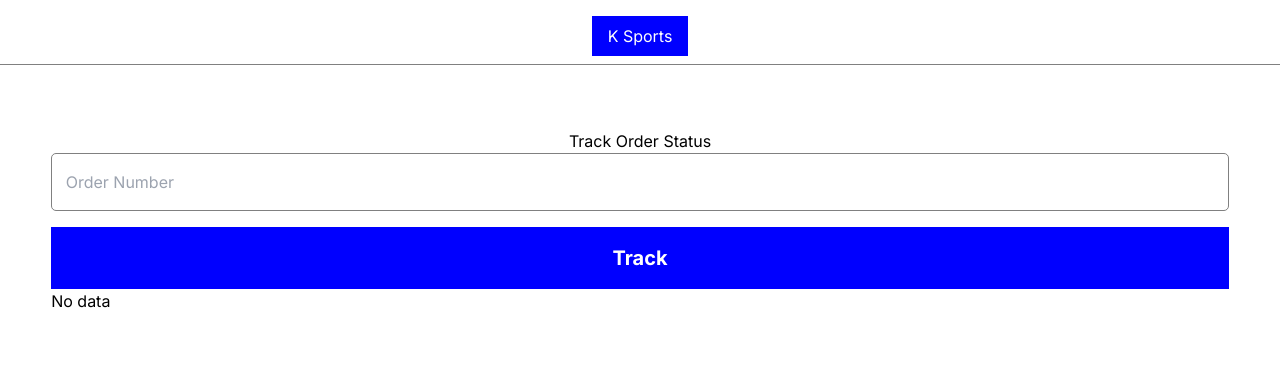
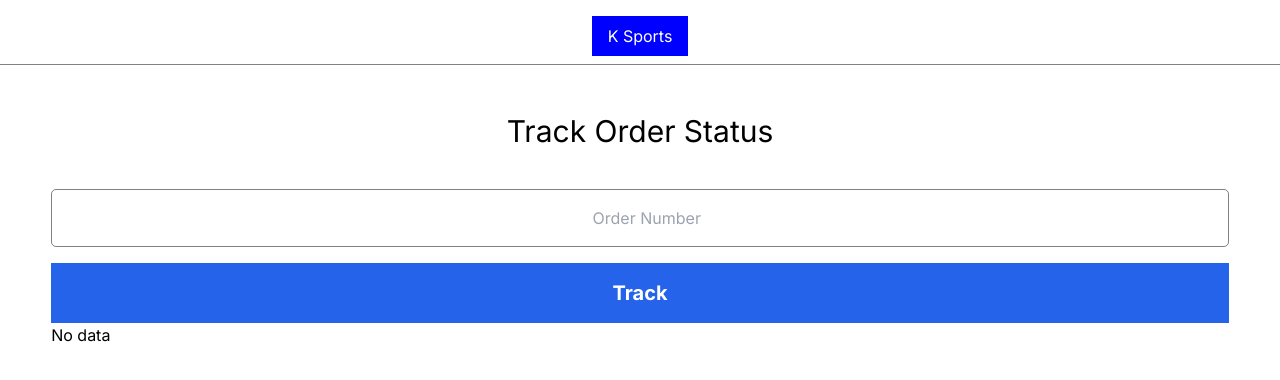
Before and after one commit to KlintLee115/ksports, a Next.js app: page /trackmyorder in a window 1280 px wide. Shown: the top 380 px of the page. Built offline with nearby package versions, Linux system fonts and the light colour scheme.

Commit message:
trackorder ui update

```diff
--- a/src/app/trackmyorder/page.tsx
+++ b/src/app/trackmyorder/page.tsx
@@ -22,6 +22,7 @@ const styles: { [key: string]: CSSProperties } = {
         lineHeight: "7vh",
         outline: "none",
         marginBottom: "2vh",
+        textAlign:"center"
     },
 };
 
@@ -49,20 +50,13 @@ export default function TrackMyOrderPage() {
     return (
         <>
             <OtherHeader />
-            <div style={{ margin: "8vh 4vw" }}>
+            <div style={{ margin: "6vh 4vw" }}>
                 <form ref={form} onSubmit={getPurchasedItems}>
-                    <h1 style={{ textAlign: "center" }}>Track Order Status</h1>
+                    <p className="text-center my-[5vh] text-3xl">Track Order Status</p>
                     <input name="number" type="text" style={styles.inputs} placeholder="   Order Number" />
                     <button
                         type="submit"
-                        style={{
-                            width: "100%",
-                            padding: "2vh",
-                            backgroundColor: "blue",
-                            color: "white",
-                            fontSize: "20px",
-                            fontWeight: "bold",
-                        }}
+                        className="w-full p-[2vh] bg-blue-600 text-white font-bold text-xl"
                     >
                         Track
                     </button>
@@ -71,12 +65,10 @@ export default function TrackMyOrderPage() {
                 {purchasedItems.length > 0 ?
                     purchasedItems.map((item: purchasedItemsFormat, index) => {
                         return (
-                            <div key={index} style={{ display: "flex", justifyContent:"space-evenly", alignItems:"center", borderRadius:"1rem", border: "1px solid black", margin: "2vh 0" }}>
-                                <h1 style={{fontSize:"2.5rem"}}>{item.price_data.product_data.name}</h1>
-                                <div>
-                                    <h3>Price: {item.price_data.unit_amount / 100}</h3>
-                                    <h4>Quantity: {item.quantity}</h4>
-                                </div>
+                            <div key={index} className="flex justify-evenly items-center rounded-md mx-0 my-[2vh] py-[3vh]" style={{border: "1px solid black"}}>
+                                <p className="text-xl">{item.price_data.product_data.name}</p>
+                                <p className="text-xl">Price: ${item.price_data.unit_amount / 100}</p>
+                                <p className="text-xl">Quantity: {item.quantity}</p>
                             </div>)
                     })
                     :
```
